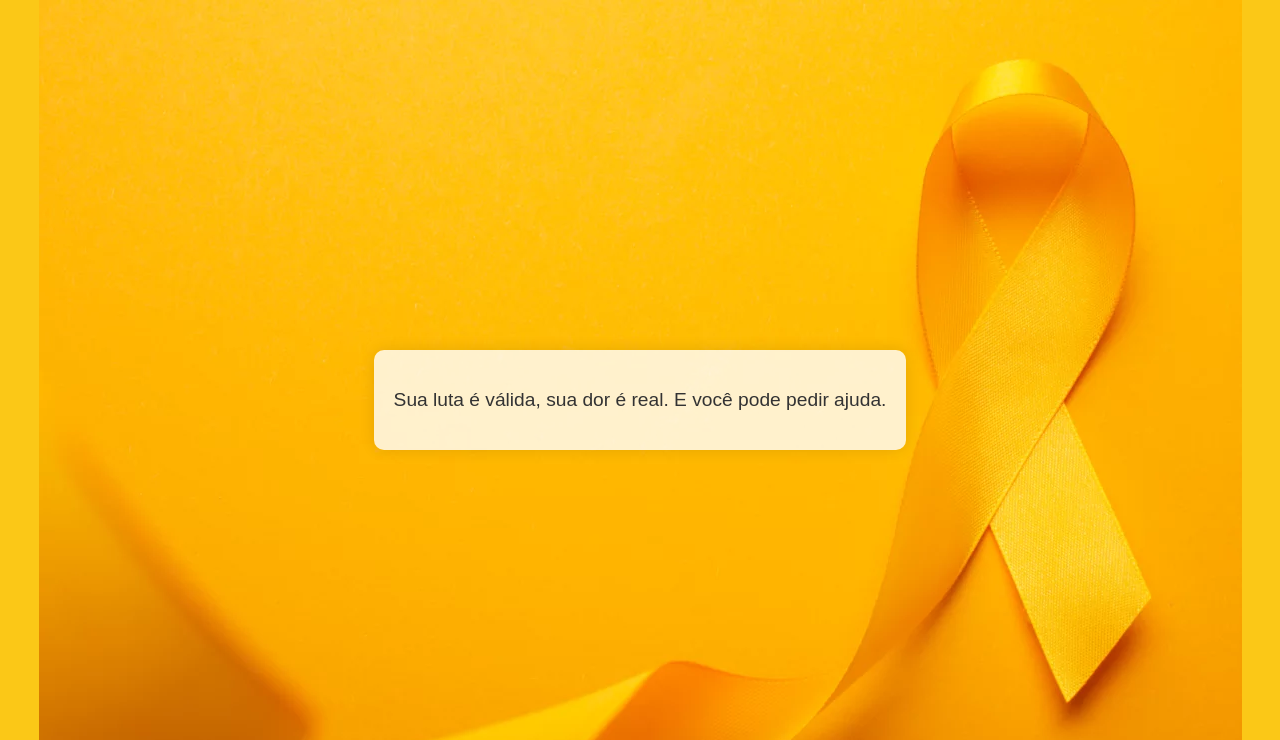
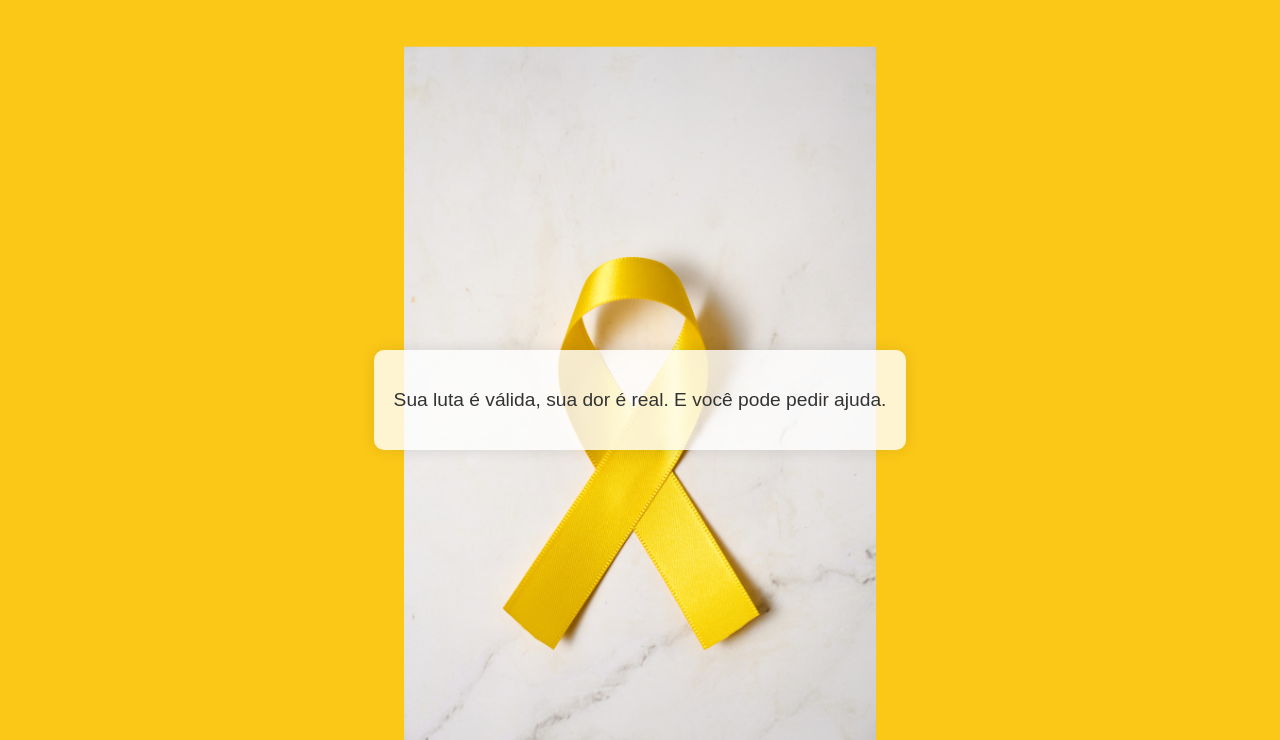
Before and after one commit to Victor-Tec-Seg/mensagens-setembroamarelo, a plain HTML site: page index.html in a window 1280 px wide. Shown: the top 740 px of the page. Drawn offline with Linux system fonts and the light colour scheme.

Commit message:
Update index.html

```diff
--- a/index.html
+++ b/index.html
@@ -13,7 +13,7 @@
             height: 100vh;
             margin: 0;
             background-color: #fbc817; /* Cor de fundo para a área que não é coberta pela imagem */
-            background-image: url('https://raw.githubusercontent.com/Victor-Tec-Seg/mensagens-setembroamarelo/main/imagens/0408-Setembro-Amarelo-1203x800.jpg?ver=2'); /* Adiciona parâmetro para evitar cache */
+            background-image: url('https://raw.githubusercontent.com/Victor-Tec-Seg/mensagens-setembroamarelo/main/imagens/SETEMBRO%20AMARELO%20-%20QRCODE.png?ver=2'); /* Adiciona parâmetro para evitar cache */
             background-size: auto; /* Mantém o tamanho original da imagem */
             background-repeat: no-repeat; /* Evita que a imagem se repita */
             background-position: center; /* Centraliza a imagem de fundo */
```
